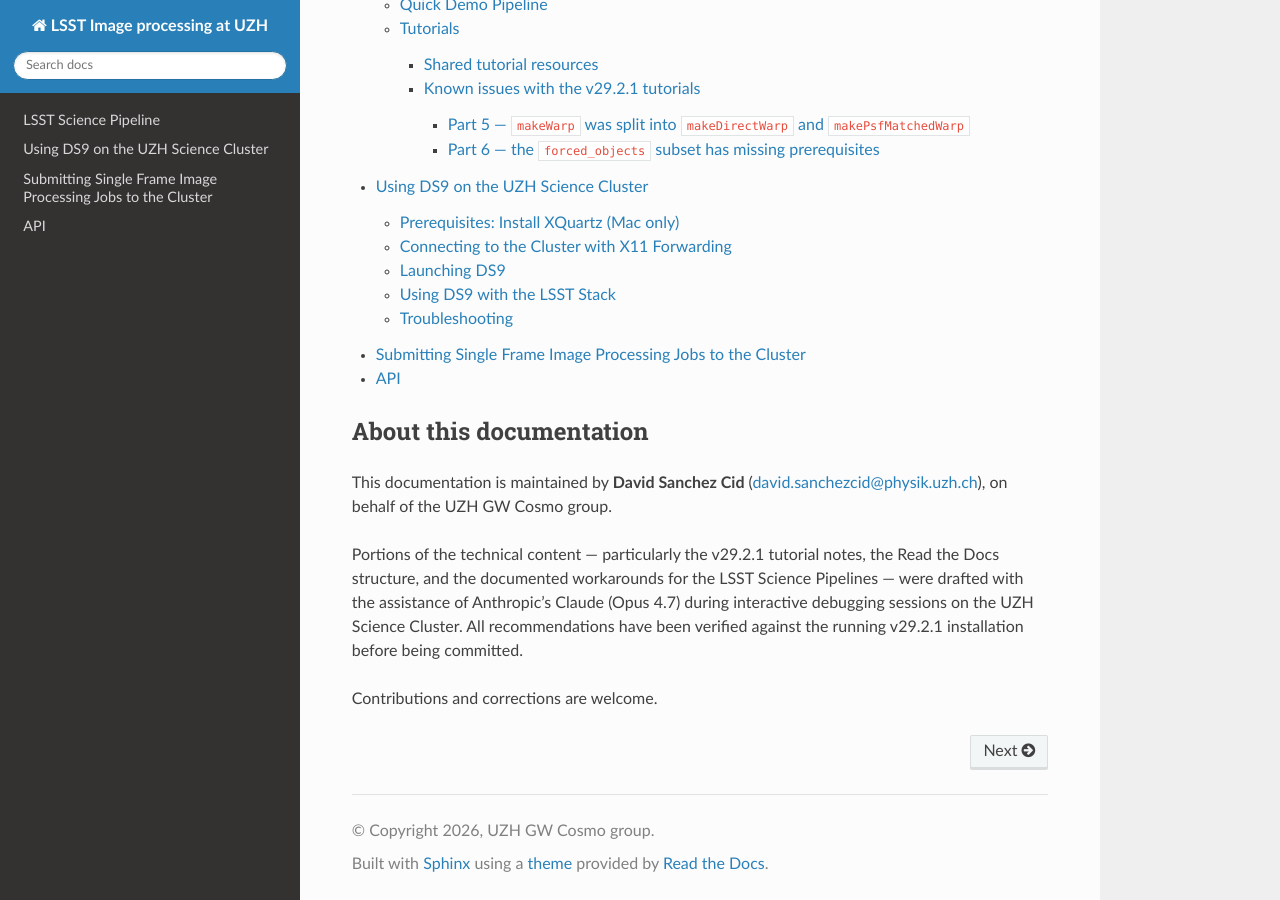
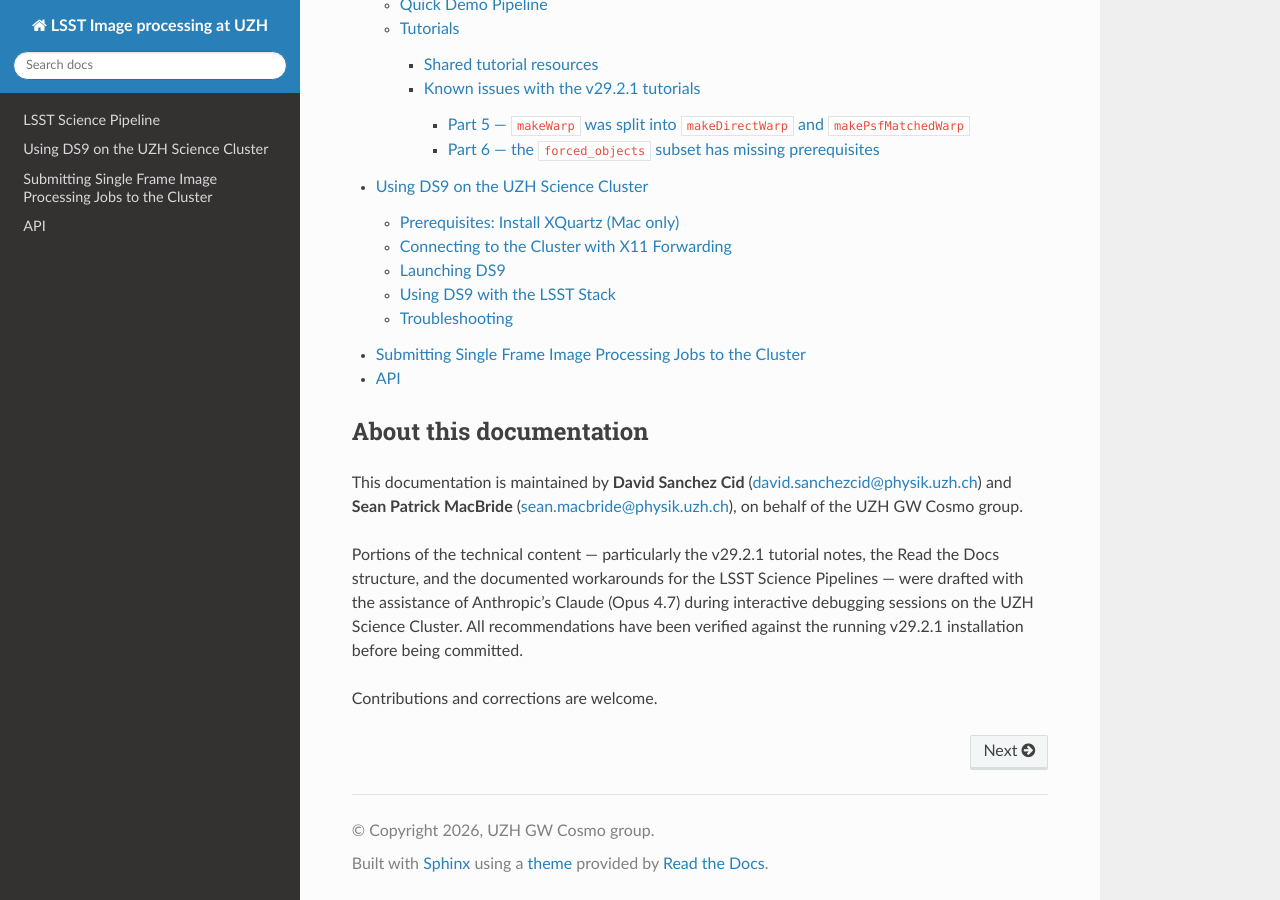
Before and after one commit to davsan06/lsst-alerts-at-uzh, a Sphinx documentation site: the page built from docs/source/index.rst, in a window 1280 px wide and 900 px high, scrolled down 528 px. Built offline with Sphinx 7.4.7 and the Read the Docs theme 3.1.0, drawn with Linux system fonts in a browser that asks for light colours.

Commit message:
Update index.rst

```diff
--- a/docs/source/index.rst
+++ b/docs/source/index.rst
@@ -18,12 +18,14 @@ Contents
 
    usage
    api
+   ingest
 
 About this documentation
 ------------------------
 
 This documentation is maintained by **David Sanchez Cid**
-(`david.sanchezcid@physik.uzh.ch <mailto:david.sanchezcid@physik.uzh.ch>`_),
+(`david.sanchezcid@physik.uzh.ch <mailto:david.sanchezcid@physik.uzh.ch>`_) and **Sean Patrick MacBride**
+(`sean.macbride@physik.uzh.ch <mailto:sean.macbride@physik.uzh.ch>`_),
 on behalf of the UZH GW Cosmo group.
 
 Portions of the technical content — particularly the v29.2.1 tutorial notes,
```
